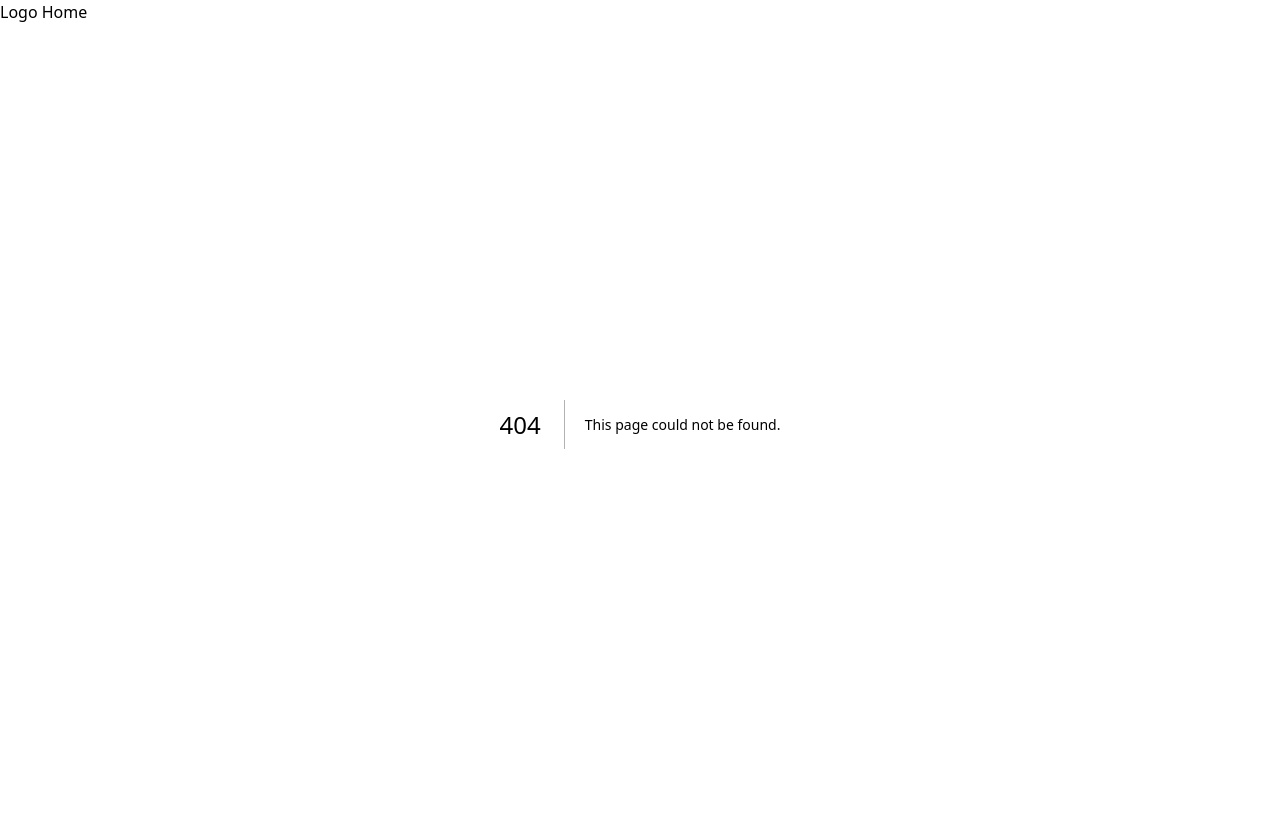
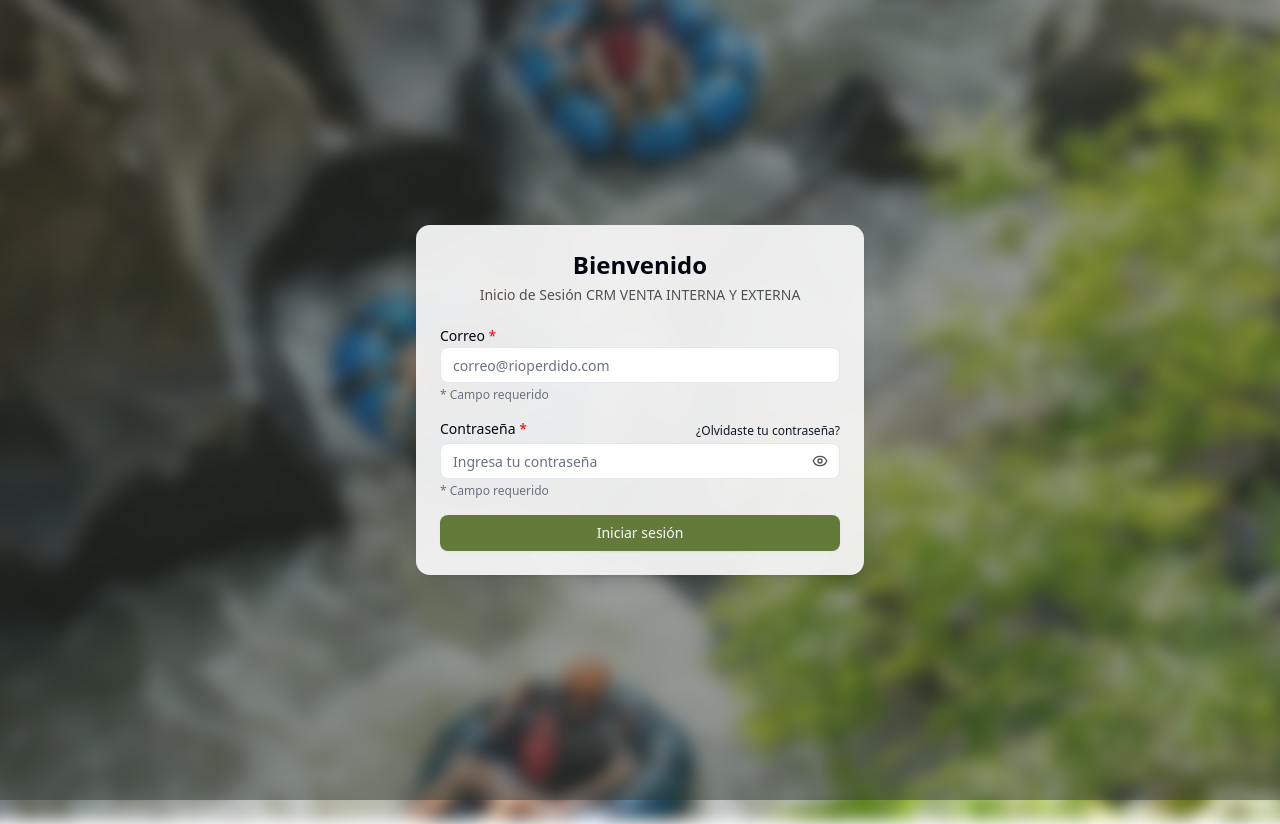
Before and after one commit to CRM-External-Sales/crm-external-sales, a Next.js app: page /login in a window 1280 px wide. Before the commit this address had no page. After the commit the page ends 800 px from the top, so only its background shows below. Built offline with nearby package versions, Linux system fonts and the light colour scheme.

Commit message:
Inicio del front

```diff
--- /dev/null
+++ b/src/app/forgot-password/page.tsx
@@ -0,0 +1,57 @@
+"use client";
+
+import { useState } from "react";
+import { useAuth } from "@/hooks/useAuth";
+import { Button } from "@/components/ui/button";
+import { Input } from "@/components/ui/input";
+import { Label } from "@/components/ui/label";
+
+export default function ForgotPasswordPage() {
+  const { forgotPassword, loading } = useAuth();
+  const [email, setEmail] = useState("");
+  const [sent, setSent] = useState(false);
+  const [error, setError] = useState<string | null>(null);
+
+  const onSubmit = async (e: React.FormEvent) => {
+    e.preventDefault();
+    setError(null);
+    const res = await forgotPassword(email);
+    if (res.success) setSent(true);
+    else setError(res.error || "No se pudo enviar el correo");
+  };
+
+  return (
+    <div className="mx-auto flex min-h-[60vh] max-w-md items-center p-4">
+      <form onSubmit={onSubmit} className="w-full space-y-4">
+        <h1 className="text-xl font-semibold">Restablecer contraseña</h1>
+        <p className="text-sm text-neutral-600">
+          Ingresa tu correo y te enviaremos instrucciones.
+        </p>
+        <div>
+          <Label htmlFor="email">Correo</Label>
+          <Input
+            id="email"
+            type="email"
+            value={email}
+            onChange={(e) => setEmail(e.target.value)}
+            placeholder="tu@correo.com"
+            required
+          />
+        </div>
+        {error ? (
+          <div className="rounded-md border border-red-200 bg-red-50 px-3 py-2 text-sm text-red-700">
+            {error}
+          </div>
+        ) : null}
+        {sent ? (
+          <div className="rounded-md border border-emerald-200 bg-emerald-50 px-3 py-2 text-sm text-emerald-700">
+            Correo enviado si la cuenta existe.
+          </div>
+        ) : null}
+        <Button type="submit" disabled={loading}>
+          {loading ? "Enviando..." : "Enviar"}
+        </Button>
+      </form>
+    </div>
+  );
+}
--- a/src/app/layout.tsx
+++ b/src/app/layout.tsx
@@ -1,7 +1,6 @@
 import type { Metadata } from "next";
 import { Geist, Geist_Mono } from "next/font/google";
 import "./globals.css";
-import Link from "next/link";
 import { ReactQueryClientProvider } from "@/providers/ReactQuery";
 
 const geistSans = Geist({
@@ -30,9 +29,6 @@ export default function RootLayout({
         className={`${geistSans.variable} ${geistMono.variable} antialiased`}
       >
         <ReactQueryClientProvider>
-          <header className="w-full justify-content-between">
-            Logo <Link href="/home">Home</Link>
-          </header>
           {children}
         </ReactQueryClientProvider>
       </body>
--- /dev/null
+++ b/src/app/login/page.tsx
@@ -0,0 +1,5 @@
+import { View as LoginView } from "@/features/auth/View";
+
+export default function Page() {
+  return <LoginView />;
+}
--- /dev/null
+++ b/src/components/ui/input.tsx
@@ -0,0 +1,23 @@
+import * as React from "react";
+import { cn } from "@/lib/utils";
+
+const Input = React.forwardRef<
+  HTMLInputElement,
+  React.ComponentProps<"input">
+>(({ className, ...props }, ref) => {
+  return (
+    <input
+      ref={ref}
+      className={cn(
+        "flex h-9 w-full rounded-md border border-input bg-background px-3 py-2 text-sm ring-offset-background",
+        "placeholder:text-muted-foreground focus-visible:outline-none focus-visible:ring-2 focus-visible:ring-ring/50 focus-visible:ring-offset-2",
+        "disabled:cursor-not-allowed disabled:opacity-50",
+        className,
+      )}
+      {...props}
+    />
+  );
+});
+Input.displayName = "Input";
+
+export { Input };
--- /dev/null
+++ b/src/components/ui/label.tsx
@@ -0,0 +1,19 @@
+import * as React from "react";
+import { cn } from "@/lib/utils";
+
+const Label = React.forwardRef<
+  HTMLLabelElement,
+  React.ComponentProps<"label">
+>(({ className, ...props }, ref) => (
+  <label
+    ref={ref}
+    className={cn(
+      "text-sm font-medium leading-none peer-disabled:cursor-not-allowed peer-disabled:opacity-70",
+      className,
+    )}
+    {...props}
+  />
+));
+Label.displayName = "Label";
+
+export { Label };
--- a/src/features/auth/View.tsx
+++ b/src/features/auth/View.tsx
@@ -0,0 +1,154 @@
+"use client";
+
+import { useState } from "react";
+import { useRouter } from "next/navigation";
+import { Button } from "@/components/ui/button";
+import { Input } from "@/components/ui/input";
+import { Label } from "@/components/ui/label";
+import { useAuth, useAuthForm } from "@/hooks/useAuth";
+import Link from "next/link";
+import { Eye, EyeOff } from "lucide-react";
+
+export const View = () => {
+  const router = useRouter();
+  const { login, loading, error } = useAuth();
+  const { formData, formErrors, updateField, validateForm } = useAuthForm();
+  const [submitting, setSubmitting] = useState(false);
+  const [showPassword, setShowPassword] = useState(false);
+
+  const handleSubmit = async (e: React.FormEvent<HTMLFormElement>) => {
+    e.preventDefault();
+    if (!validateForm("login")) return;
+    setSubmitting(true);
+    const result = await login(formData.email, formData.password);
+    setSubmitting(false);
+    if (result.success) {
+      router.push("/home");
+    }
+  };
+
+  return (
+    <div className="relative min-h-screen w-full">
+      <div
+        className="fixed inset-0 -z-10 bg-cover bg-center blur-sm transform-gpu scale-105"
+        style={{ backgroundImage: "url('/login-bg.jpg')" }}
+        aria-hidden="true"
+      />
+      <div
+        className="fixed inset-0 -z-10 bg-[#313833]/50"
+        aria-hidden="true"
+      />
+
+      <div className="relative flex min-h-screen w-full items-center justify-center p-4">
+        <div className="w-full max-w-md rounded-xl bg-neutral-100/95 p-6 shadow-lg backdrop-blur-sm">
+          <div className="mb-6 text-center">
+            <h1 className="text-2xl font-semibold">Bienvenido</h1>
+            <p className="mt-1 text-sm text-neutral-600">
+              Inicio de Sesión CRM VENTA INTERNA Y EXTERNA
+            </p>
+          </div>
+
+          <form onSubmit={handleSubmit} className="space-y-4">
+            <div>
+              <Label htmlFor="email" className="mb-1 block">
+                Correo <span className="text-destructive">*</span>
+              </Label>
+              <Input
+                id="email"
+                type="email"
+                autoComplete="email"
+                value={formData.email}
+                onChange={(e) => updateField("email", e.target.value)}
+                className={`bg-background ${
+                  formErrors.email
+                    ? "border-red-500 focus-visible:ring-red-400"
+                    : ""
+                }`}
+                placeholder="correo@rioperdido.com"
+                aria-invalid={!!formErrors.email}
+                required
+              />
+              {formErrors.email ? (
+                <p className="mt-1 text-xs text-red-600">
+                  {formData.email ? formErrors.email : "Campo requerido"}
+                </p>
+              ) : null}
+              {!formData.email ? (
+                <p className="text-muted-foreground mt-1 text-xs">
+                  * Campo requerido
+                </p>
+              ) : null}
+            </div>
+
+            <div>
+              <div className="flex items-center justify-between">
+                <Label
+                  htmlFor="password"
+                  className="mb-1 block text-sm font-medium"
+                >
+                  Contraseña <span className="text-destructive">*</span>
+                </Label>
+                <Link
+                  href="/forgot-password"
+                  className="text-xs text-primary underline-offset-2 hover:underline"
+                >
+                  ¿Olvidaste tu contraseña?
+                </Link>
+              </div>
+              <div className="relative">
+                <Input
+                  id="password"
+                  type={showPassword ? "text" : "password"}
+                  autoComplete="current-password"
+                  value={formData.password}
+                  onChange={(e) => updateField("password", e.target.value)}
+                  className={`pr-10 ${
+                    formErrors.password
+                      ? "border-red-500 focus-visible:ring-red-400"
+                      : ""
+                  }`}
+                  placeholder="Ingresa tu contraseña"
+                  aria-invalid={!!formErrors.password}
+                  required
+                />
+                <button
+                  type="button"
+                  aria-label={showPassword ? "Ocultar contraseña" : "Mostrar contraseña"}
+                  aria-pressed={showPassword}
+                  onClick={() => setShowPassword((v) => !v)}
+                  className="absolute right-2 top-1/2 -translate-y-1/2 rounded p-1 text-neutral-600 hover:bg-neutral-100"
+                >
+                  {showPassword ? <EyeOff className="size-4" /> : <Eye className="size-4" />}
+                </button>
+              </div>
+              {formErrors.password ? (
+                <p className="mt-1 text-xs text-red-600">
+                  {formData.password ? formErrors.password : "Campo requerido"}
+                </p>
+              ) : null}
+              {!formData.password ? (
+                <p className="text-muted-foreground mt-1 text-xs">
+                  * Campo requerido
+                </p>
+              ) : null}
+            </div>
+
+            {error ? (
+              <div className="rounded-md border border-red-200 bg-red-50 px-3 py-2 text-sm text-red-700">
+                {error}
+              </div>
+            ) : null}
+
+            <Button
+              type="submit"
+              className="w-full bg-[#647a3a] hover:bg-[#4f622d]"
+              disabled={loading || submitting}
+            >
+              {loading || submitting ? "Iniciando..." : "Iniciar sesión"}
+            </Button>
+          </form>
+        </div>
+      </div>
+    </div>
+  );
+};
--- a/src/lib/utils.ts
+++ b/src/lib/utils.ts
@@ -1,6 +1,5 @@
 import { clsx, type ClassValue } from "clsx";
 import { twMerge } from "tailwind-merge";
-import { Decimal } from "@/generated/prisma/runtime/library";
 
 export function cn(...inputs: ClassValue[]) {
   return twMerge(clsx(inputs));
@@ -45,8 +44,13 @@ export function serializeTourForJSON(obj: any): any {
     return Number(obj);
   }
 
-  if (obj instanceof Decimal) {
-    return obj.toNumber();
+  // Evitar dependencia directa de Prisma Decimal en cliente
+  if (obj && typeof obj === "object" && typeof (obj as any).toNumber === "function") {
+    try {
+      return (obj as any).toNumber();
+    } catch {
+      // continuar si falla
+    }
   }
 
   if (obj instanceof Date) {
@@ -90,7 +94,7 @@ export function logSuppliersAccess(
   filters: { company?: string; service?: string }
 ): void {
   //Ejecutar en el siguiente ciclo del event loop (no bloquea)
-  setImmediate(() => {
+  setTimeout(() => {
     const logData = {
       timestamp: new Date().toISOString(),
       user: {
@@ -108,5 +112,5 @@ export function logSuppliersAccess(
 
     // Log en consola (puede extenderse para guardar en BD)
     console.log("📋 Suppliers Access Log:", JSON.stringify(logData, null, 2));
-  });
+  }, 0);
 }
```
Also changed, not shown: public/login-bg.jpg (added).
